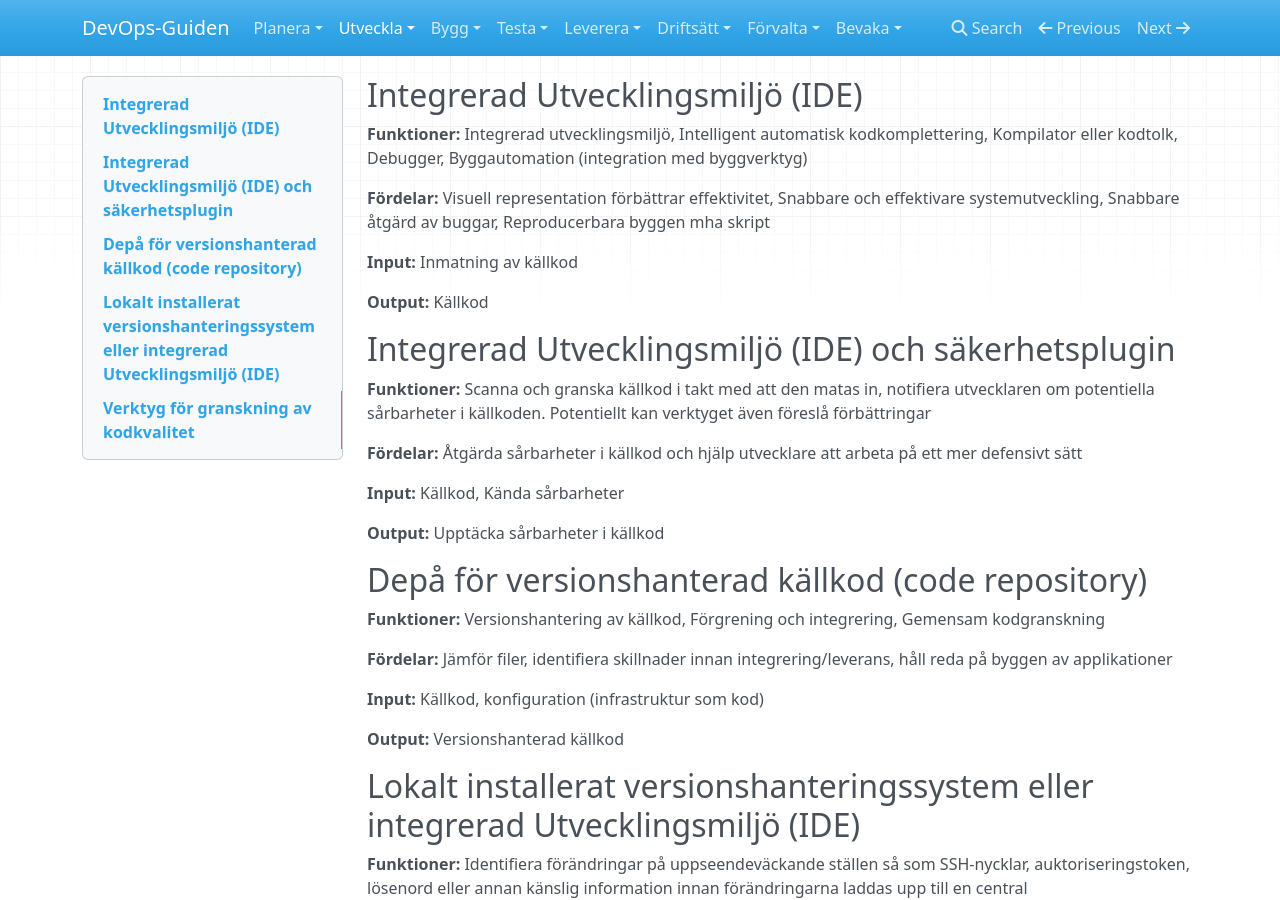
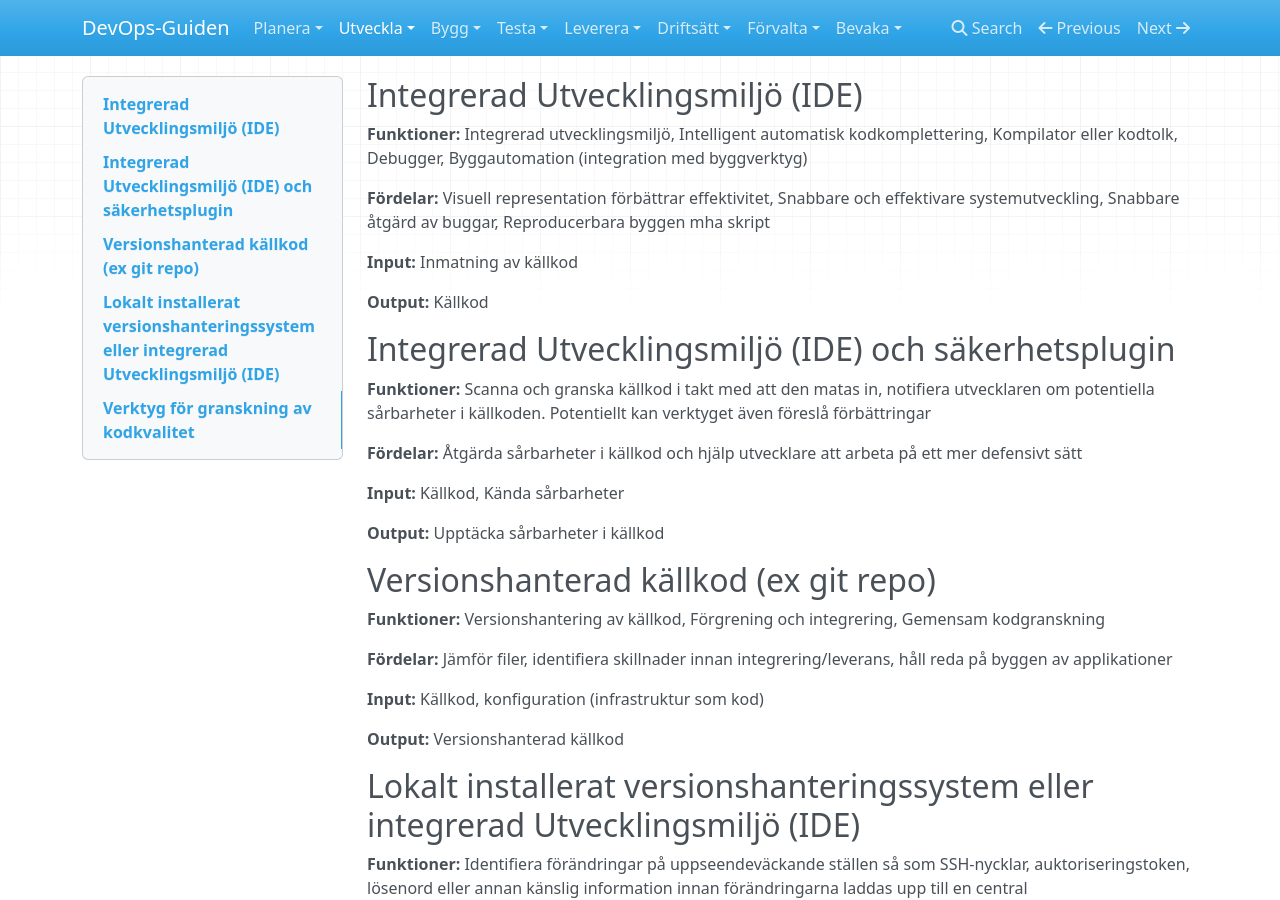
Before and after one commit to devopsguiden/devopsguiden, an MkDocs documentation site: the page built from docs/Utveckla/verktyg.md, in a window 1280 px wide and 900 px high. Built offline with MkDocs 1.6.1, drawn with Linux system fonts in a browser that asks for light colours; nearby versions of some CDN libraries.

Commit message:
utveckla verktyg

```diff
--- a/docs/Utveckla/verktyg.md
+++ b/docs/Utveckla/verktyg.md
@@ -26,7 +26,7 @@ Källkod, Kända sårbarheter
 Upptäcka sårbarheter i källkod
 
 
-## Depå för versionshanterad källkod (code repository)
+## Versionshanterad källkod (ex git repo)
 **Funktioner:**
 Versionshantering av källkod, Förgrening och integrering, Gemensam kodgranskning
 
```
Also changed, not shown: site/Utveckla/verktyg/index.html, site/index.html, site/search/search_index.json, 1 other file.
